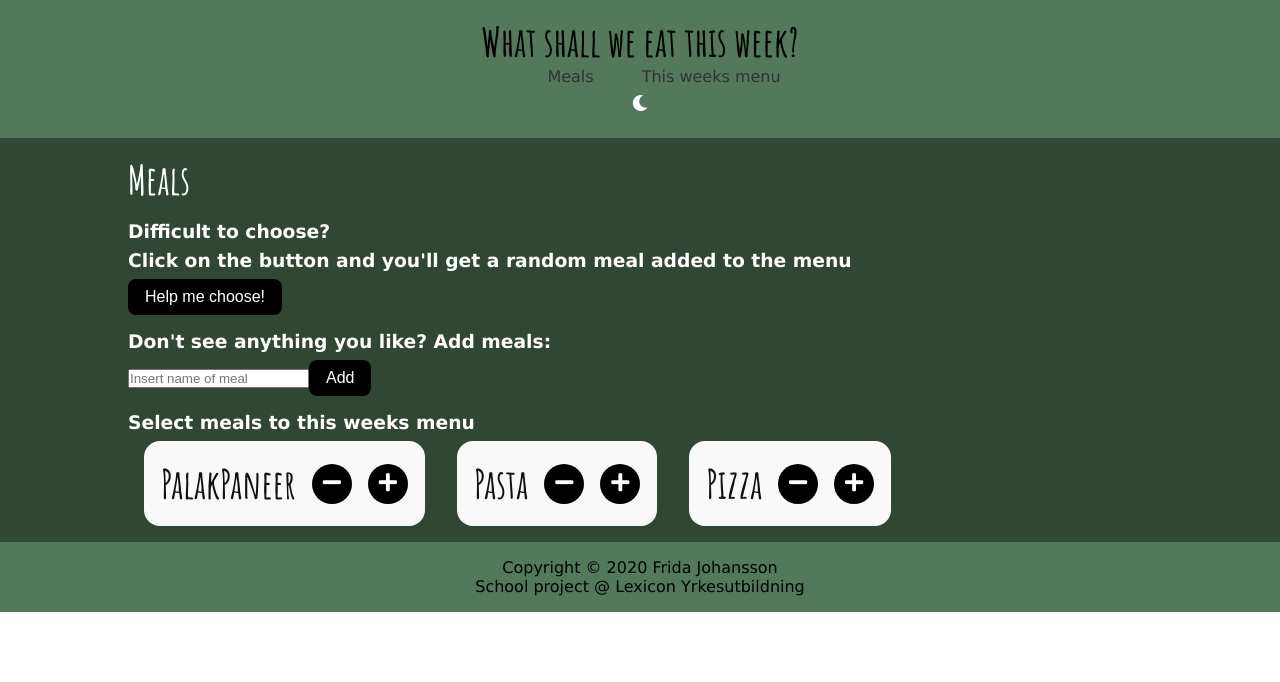
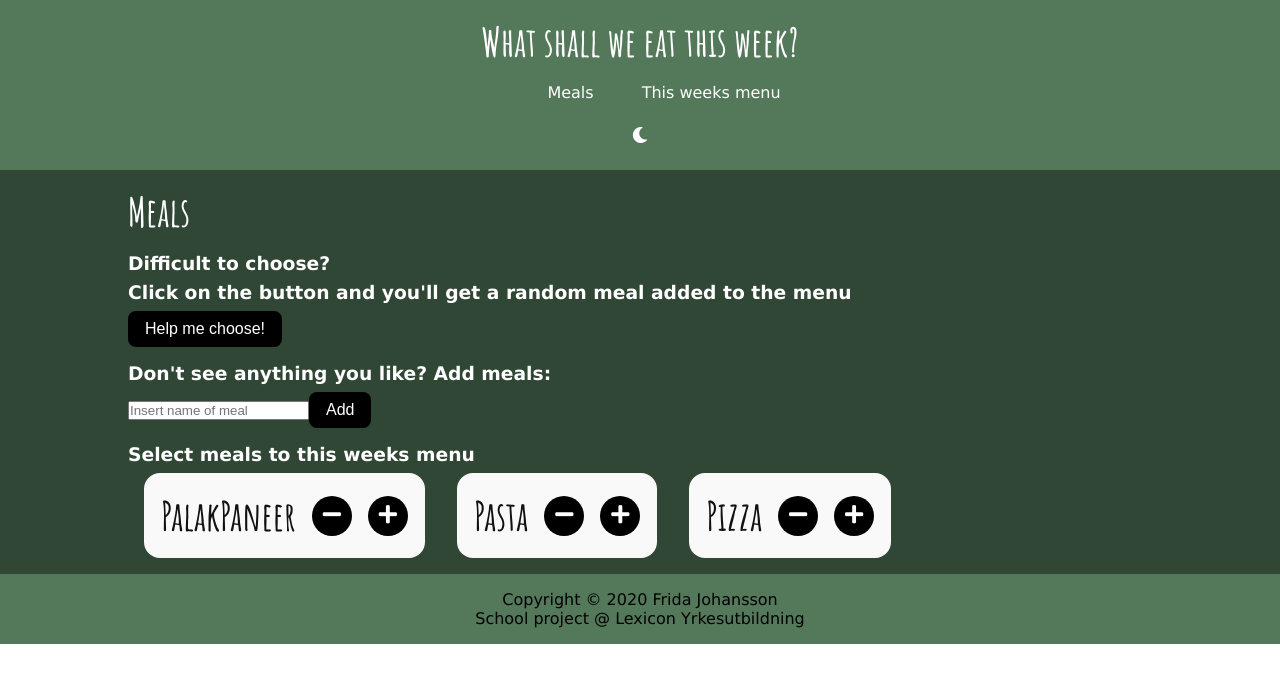
Before and after one commit to johanssonfridamaria/meals-of-the-week-app, a Vue app: page / in a window 1280 px wide. Shown: the top 682 px of the page. Built offline with nearby package versions, Linux system fonts and the light colour scheme.

Commit message:
changed text color in darkmode in navbar

```diff
--- a/src/components/Navigation/Navbar.vue
+++ b/src/components/Navigation/Navbar.vue
@@ -1,9 +1,9 @@
 <template>
-  <nav class="navbar d-flex column">
+  <nav class="navbar d-flex column" :class="{navbarDark:darkTheme}">
     <h1>What shall we eat this week?</h1>
-    <div class="links d-flex row">
-      <router-link class="nav-link" to="/">Meals</router-link>
-      <router-link class="nav-link" to="/menu">This weeks menu</router-link>
+    <div class="d-flex row my-1" >
+      <router-link class="nav-link" :class="{navbarDark:darkTheme}" to="/">Meals</router-link>
+      <router-link class="nav-link" :class="{navbarDark:darkTheme}" to="/menu">This weeks menu</router-link>
     </div>
     <button v-if=!darkTheme class="btn btn-theme" @click="setTheme()"><i class="fas fa-sun"></i></button>
     <button v-else class="btn btn-theme" @click="setTheme()"><i class="fas fa-moon"></i></button>
@@ -37,13 +37,8 @@ export default {
   margin-left: 3rem;
   font-size: 1rem;
 }
-@media (max-width: 768px) {
-  /* .links{
-    flex-direction: column;
-  }
-  .nav-link{
-    margin-bottom: 1rem;
-  } */
+.navbarDark{
+  color: #fff;
 }
 .btn-theme{
   background: transparent;
```
